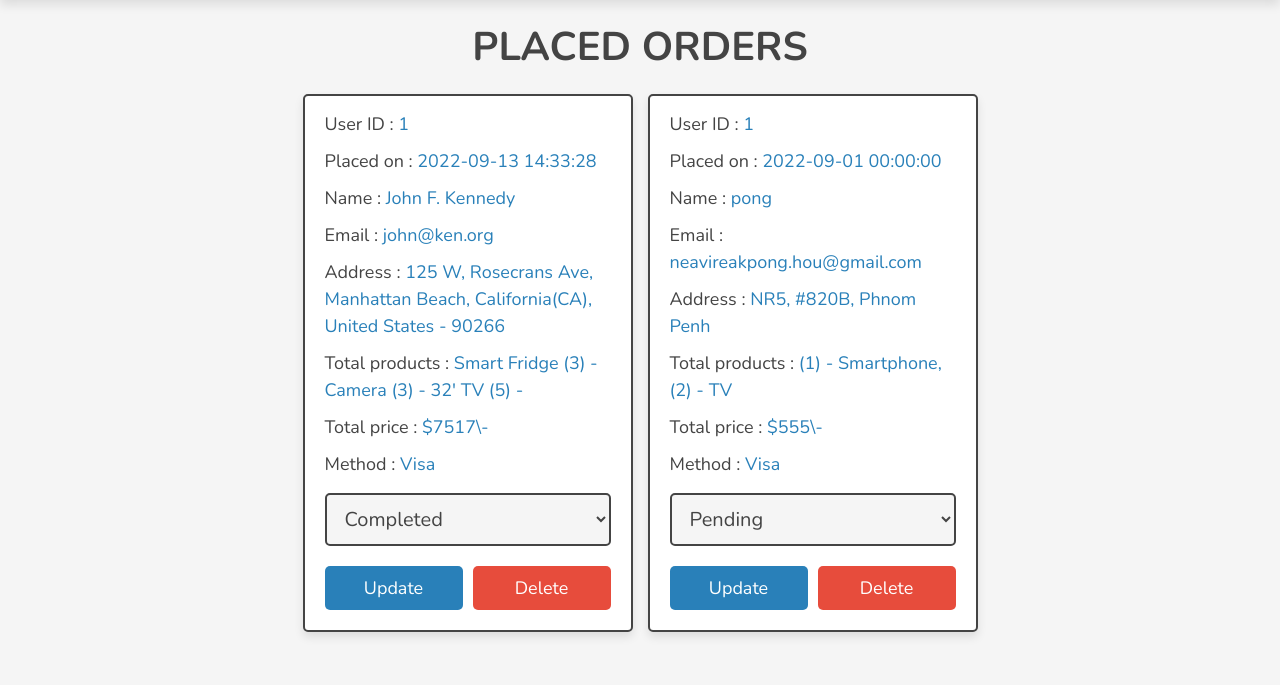
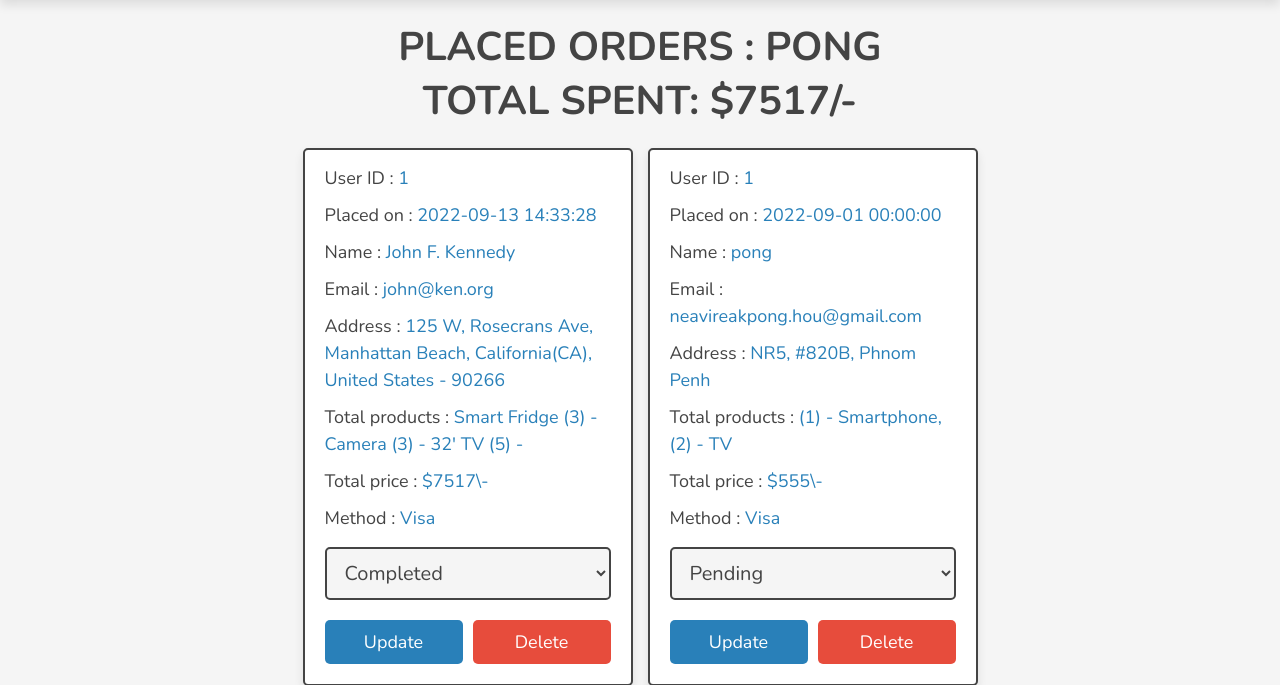
Before and after one commit to N1V33R4/online-shop, a PHP site: page /admin/placed_orders.php?user_id=1&name=pong in a window 1280 px wide. Shown: the part 74-759 px from the top of the page. Run offline with PHP 8.4, Linux system fonts and the light colour scheme; a user stored in the database is signed in; data comes from the database, SQL or seed files in the repository.

Commit message:
Added order history button in users

```diff
--- a/admin/placed_orders.php
+++ b/admin/placed_orders.php
@@ -53,14 +53,36 @@ if (isset($_GET['delete'])) {
 <!-- Placed orders section starts -->
 
 <section class="placed-orders">
-   <h1 class="heading">Placed orders</h1>
+   <h1 class="heading">Placed orders
+      <?php
+      if (isset($_GET['user_id'])) {
+         $name = $_GET['name'];
+         echo " : <span class='name'>$name</span>";
+
+         $total_completed = 0;
+         $select_completed = $conn->prepare("SELECT total_price FROM `orders` WHERE user_id = ? AND payment_status = ? ORDER BY placed_on DESC");
+         $select_completed->execute([$_GET['user_id'], 'completed']);
+         while ($fetch_completed = $select_completed->fetch(PDO::FETCH_ASSOC)) {
+            $total_completed += $fetch_completed['total_price'];
+         }
+         echo "<br><span class='total'>Total spent: <span>$$total_completed/-</span></span>";
+      }
+      ?>
+   </h1>
 
 
 
    <div class="box-container">
       <?php
-         $select_orders = $conn->prepare("SELECT * FROM `orders` ORDER BY placed_on DESC");
-         $select_orders->execute();
+         if (isset($_GET['user_id'])) {
+            $select_orders = $conn->prepare("SELECT * FROM `orders` WHERE user_id = ? ORDER BY placed_on DESC");
+            $select_orders->execute([$_GET['user_id']]);
+         }
+         else {
+            $select_orders = $conn->prepare("SELECT * FROM `orders` ORDER BY placed_on DESC");
+            $select_orders->execute();
+         }
+
          if ($select_orders->rowCount() > 0) {
             while ($fetch_orders = $select_orders->fetch(PDO::FETCH_ASSOC)) {
       ?>
--- a/admin/users_accounts.php
+++ b/admin/users_accounts.php
@@ -66,6 +66,8 @@ if (isset($_GET['delete'])) {
          <p> Username : <span><?= $fetch_accounts['name']; ?></span></p>
          <p style="white-space:nowrap;text-overflow:ellipsis;overflow:hidden;"> Email : <span><?= $fetch_accounts['email']; ?></span></p>
          <a href="users_accounts.php?delete=<?= $fetch_accounts['id']; ?>" class="delete-btn" onclick="return confirm('Delete this account?');">Delete</a>
+
+         <a href="placed_orders.php?user_id=<?= $fetch_accounts['id']; ?>&name=<?= $fetch_accounts['name']; ?>" class="fa-solid fa-cart-shopping"></a>
       </div>
 
       <?php
```
